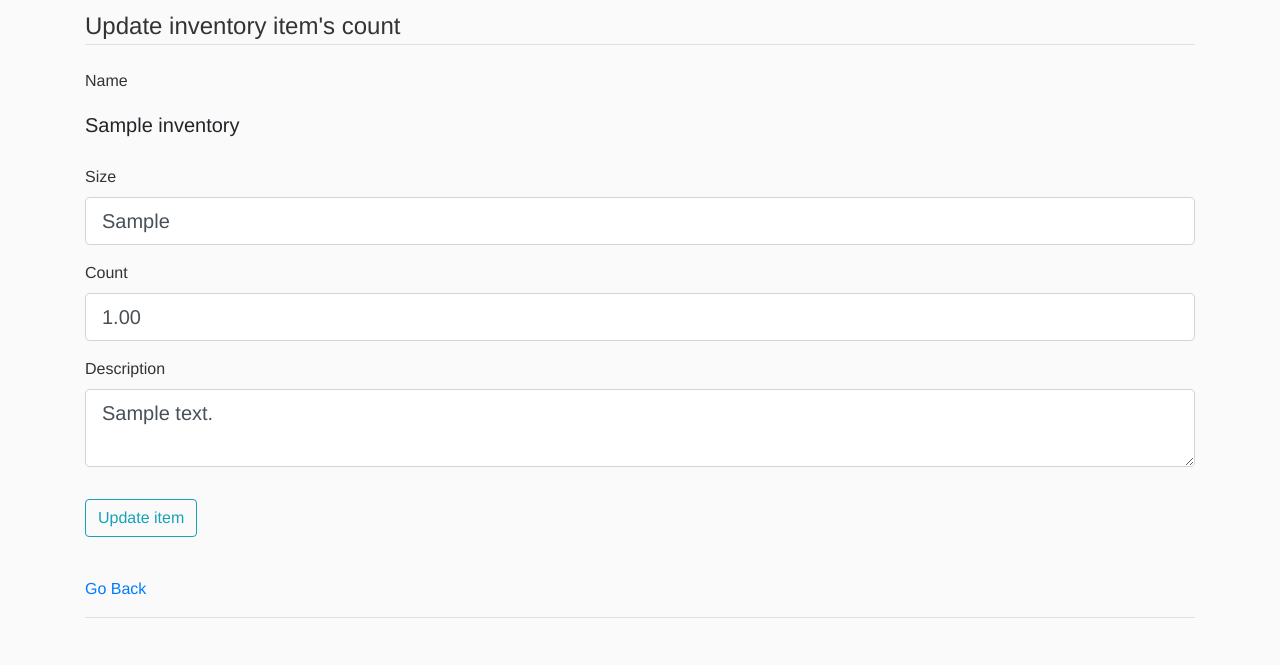
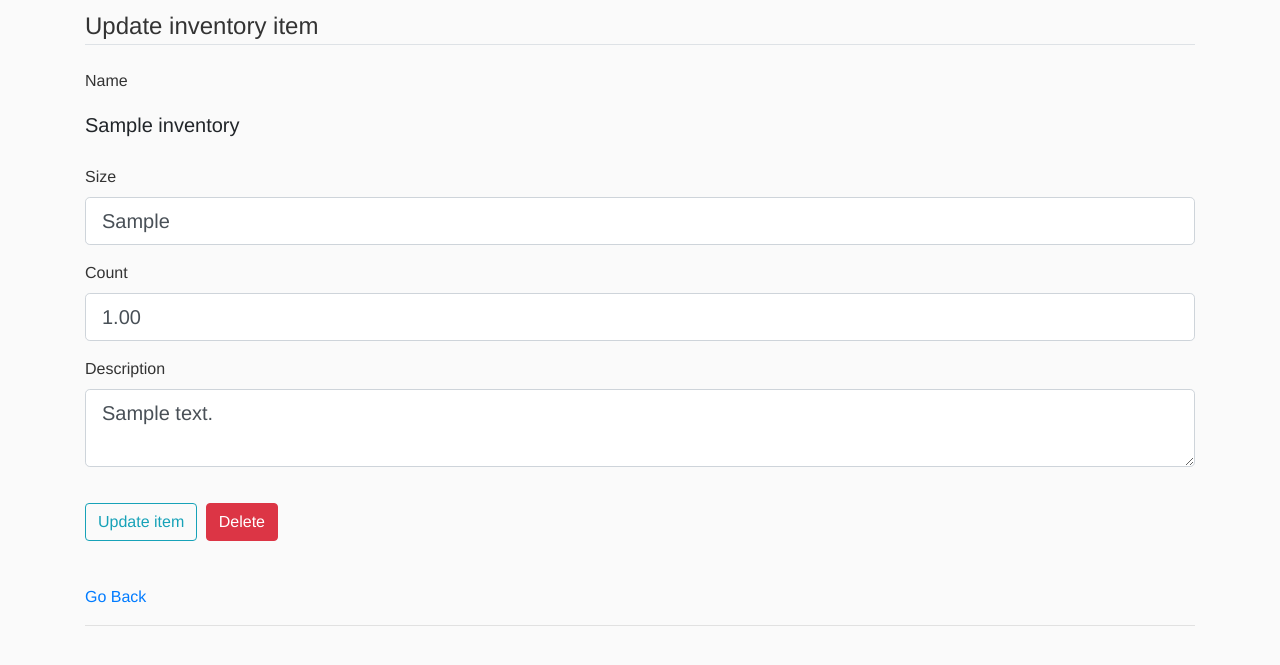
Before and after one commit to chuac/InventoryApp, a Flask app: page /inventory/1/update in a window 1280 px wide. Shown: the part 56-721 px from the top of the page. Run offline with Flask 2, Linux system fonts and the light colour scheme; a user stored in the database is signed in; tables that the repository leaves empty hold one stand-in row (values such as "Sample post"); some libraries are stand-ins or nearby versions.

Commit message:
Fixed Inventory items' ordering. Added 'Delete' route and button (with modal) inside 'update.html'

```diff
--- a/inventoryapp/inventory/routes.py
+++ b/inventoryapp/inventory/routes.py
@@ -13,7 +13,7 @@ inven = Blueprint('inventory', __name__) # pass in the name of our blueprint too
 @inven.route('/inventory')
 @login_required
 def inventory():
-    all_inventory = Inventory.query.order_by(Inventory.last_updated).all()
+    all_inventory = Inventory.query.order_by(Inventory.last_updated.desc()).all() # the desc() puts the most recently updated items first
 
     return render_template('inventory.html', inventory = all_inventory, calc_time_delta = calc_time_delta, remove_exponent = remove_exponent)
 
@@ -54,4 +54,13 @@ def update_item(id):
         form.size.data = item.size
         form.count.data = item.count # can't remove exponent here because the Form is set to a DecimalField anyways
         form.description.data = item.description
-    return render_template('update.html', title = 'Update item count', form = form, remove_exponent = remove_exponent)
+    return render_template('update.html', title = 'Update item count', form = form, remove_exponent = remove_exponent, id = id)
+
+
+@inven.route('/inventory/<int:id>/delete', methods=['POST'])
+@login_required
+def delete_item(id):
+    item = Inventory.query.get_or_404(id)
+    db.session.delete(item)
+    db.session.commit()
+    return redirect(url_for('inventory.inventory'))
--- a/inventoryapp/templates/inventory.html
+++ b/inventoryapp/templates/inventory.html
@@ -21,8 +21,8 @@
         <a class="mr-2" href="#">Link to category?</a>
         <small class="text-muted">Last updated {{ calc_time_delta(item.last_updated) }}</small> <!--  last time updated, trimmed to Year, month, date -->
       </div>
-      <h2><a class="article-title" href="{{ url_for('inventory.update_item', id = item.id)}}">{{ item.name }} - {{ item.size }}</a></h2> <!-- the article/post title is now a link to a page just for that post (allows the author to edit/delete on that page)  -->
-      <h3>{{ remove_exponent(item.count) }} remaining</h3>
+      <h2><a class="" href="{{ url_for('inventory.update_item', id = item.id)}}">{{ item.name }} - {{ item.size }}</a></h2> <!-- the article/post title is now a link to a page just for that post (allows the author to edit/delete on that page)  -->
+      <h4>{{ remove_exponent(item.count) }} remaining</h3>
       <p class="article-content">{{ item.description }}</p>
     </div>
   </article>
--- a/inventoryapp/templates/update.html
+++ b/inventoryapp/templates/update.html
@@ -6,7 +6,7 @@
     <form action="" method="POST"> <!-- it'll post the action onto the same route we're already on -->
         {{ form.hidden_tag() }} <!-- adds a CSRF token (Cross Site Request Forgery) to protect against attacks -->
         <fieldset class="form-group"> <!-- Bootstrap stuff to make it look nicer -->
-            <legend class="border-bottom mb-4">Update inventory item's count</legend> <!-- border at bottom with margin 4-->
+            <legend class="border-bottom mb-4">Update inventory item</legend> <!-- border at bottom with margin 4-->
             <div class="form-group">
                 {{ form.name.label(class="form-control-label") }} <!-- Prints label for our name field. The class stuff in parenthesis is just Bootstrap-->
 
@@ -55,8 +55,28 @@
         </fieldset>
         <div class="form-group">
             {{ form.submit(class="btn btn-outline-info") }} <!-- our submit button styled with Bootstrap "Info" button style + an outline -->
+            <button type="button" class="btn btn-danger m-1" data-toggle="modal" data-target="#deleteModal">Delete</button> <!-- Modal code copied straight from Bootstrap website-->
         </div>
     </form>
+
+    <div class="modal fade" id="deleteModal" tabindex="-1" role="dialog" aria-labelledby="deleteModalLabel" aria-hidden="true">
+        <div class="modal-dialog" role="document">
+          <div class="modal-content">
+            <div class="modal-header">
+              <h5 class="modal-title" id="deleteModalLabel">Delete Item?</h5>
+              <button type="button" class="close" data-dismiss="modal" aria-label="Close">
+                <span aria-hidden="true">&times;</span>
+              </button>
+            </div>
+            <div class="modal-footer">
+              <button type="button" class="btn btn-secondary" data-dismiss="modal">Close</button>
+              <form action="{{ url_for('inventory.delete_item', id = id) }}" method="POST"> <!-- submits a POST request to our delete route -->
+                <input class="btn btn-danger" type="submit" value="Delete"> <!-- User selected Delete button in Modal pop-up -->
+              </form>
+            </div>
+        </div>
+    </div>
+
 </div>
 
 <br>
```
Also changed, not shown: inventoryapp/site.db.
